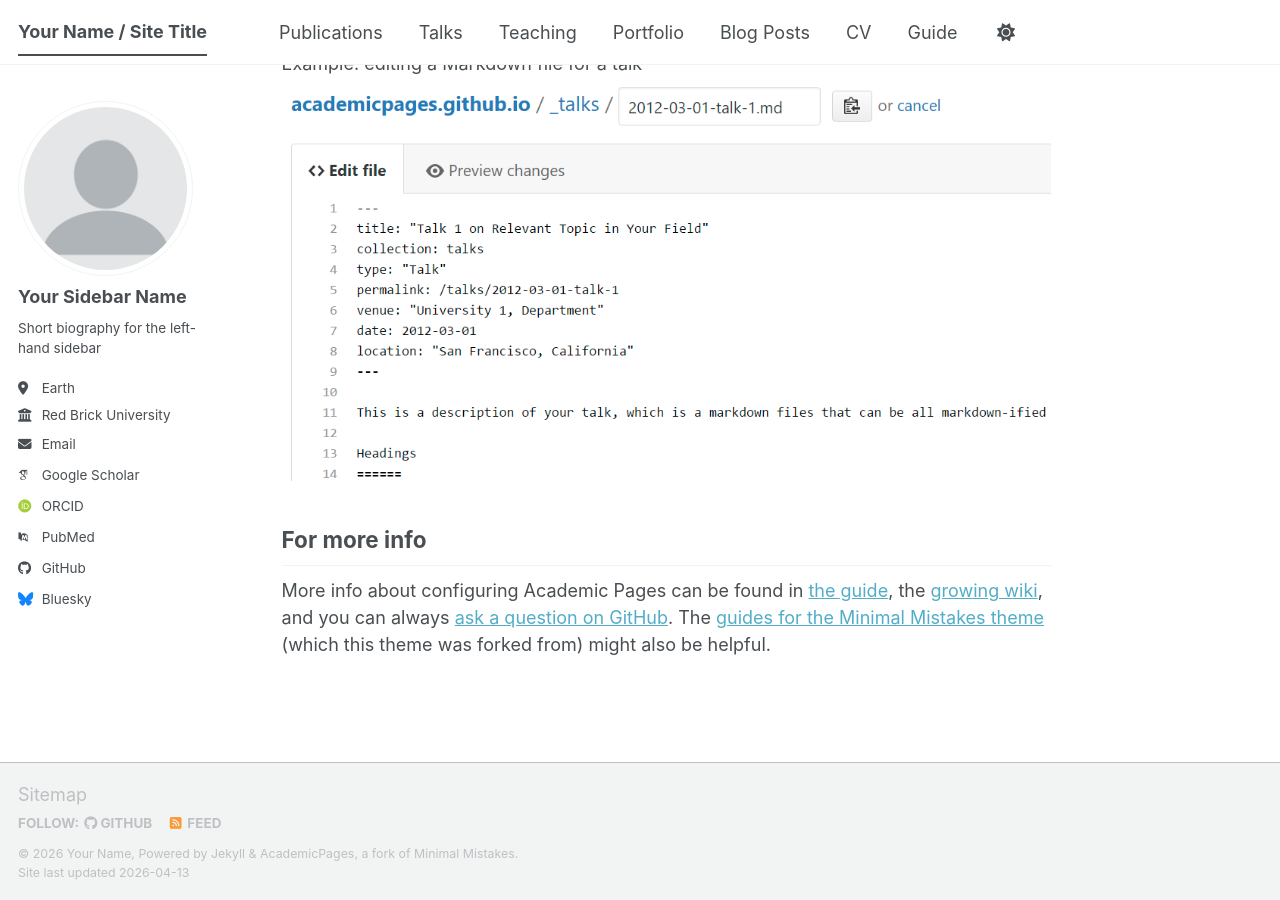
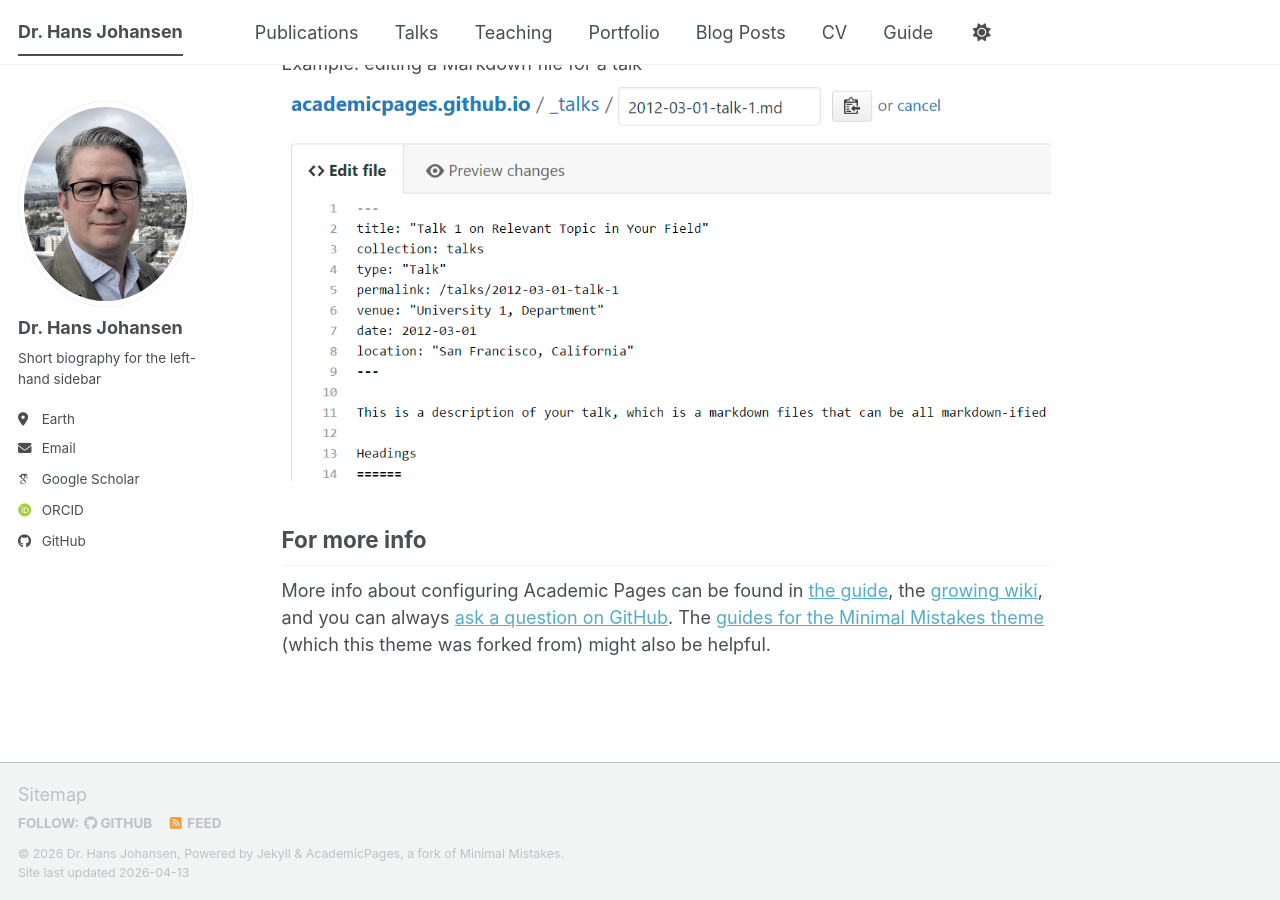
Before and after one commit to drhansj/drhansj.github.io, a Jekyll site: the page built from _pages/about.md, in a window 1280 px wide and 900 px high, scrolled down 2720 px. Built offline with Jekyll 4.4.1, drawn with Linux system fonts in a browser that asks for light colours; some web fonts are replaced; a script bundle is joined from its source files by our own code; library files that are not in the unit come from our copies.

Commit message:
Starting to update ...

```diff
--- a/_config.yml
+++ b/_config.yml
@@ -9,39 +9,39 @@
 # Basic Site Settings
 locale                   : "en-US"
 site_theme               : "default" # The available themes options are "default", "air", "sunrise", "mint", "dirt" and "contrast"
-title                    : "Your Name / Site Title"
+title                    : "Dr. Hans Johansen"
 title_separator          : "-"
-name                     : &name "Your Name"
-description              : &description "Your Name's academic portfolio"   # Update this with a general description of your site, this is the default if not overridden by a page
-url                      : https://academicpages.github.io # The base hostname & protocol for your site e.g. "https://[your GitHub username].github.io",
+name                     : &name "Dr. Hans Johansen"
+description              : &description "Dr. Hans Johansen research site"   # Update this with a general description of your site, this is the default if not overridden by a page
+url                      : https://drhansj.github.io # The base hostname & protocol for your site e.g. "https://[your GitHub username].github.io",
                                                            # or if you already have some other page hosted on Github then use "https://[your GitHub username].github.io/[Your Repo Name]"
 baseurl                  : "" # the subpath of your site, e.g. "/blog"
-repository               : "academicpages/academicpages.github.io"
+repository               : "drhansj/drhansj.github.io"
 
 # Site Author - The following control what appear as part of the author content on the side bar.
 #               If a field is blank the icon and link will not appear, otherwise it will be shown.
 #               Additional customization can be done by editing /_includes/author-profile.html
 author:
   # Biographic information
-  avatar           : "profile.png"
-  name             : "Your Sidebar Name"
+  avatar           : "headshot.jpg"
+  name             : "Dr. Hans Johansen"
   pronouns         : # example: "she/her"
   bio              : "Short biography for the left-hand sidebar"
   location         : "Earth"
-  employer         : "Red Brick University"
+  employer         : # Name "Red Brick University"
   uri              : # URL
-  email            : "none@example.org"
+  email            : "drhansj@berkeley.edu"
 
   # Academic websites
   academia         : # URL
   arxiv            : # URL - Update with the correct link to your profile
-  googlescholar    : "https://scholar.google.com/citations?user=PS_CX0AAAAAJ"
+  googlescholar    : "https://scholar.google.com/citations?user=GWE81LMAAAAJ"
   inspire-hep      : # URL
   impactstory      : # URL
-  orcid            : "https://orcid.org/yourorcidurl"
+  orcid            : "https://orcid.org/0000-0002-9644-9982"
   semantic         : # URL
   ssrn             : # URL
-  pubmed           : "https://www.ncbi.nlm.nih.gov/pubmed/?term=john+snow"
+  pubmed           : # URL
   researchgate     : # URL
   scopus           : # URL
   zotero           : # URL
@@ -51,13 +51,13 @@ author:
   bitbucket        : # Username - Update with your username on the site
   codepen          : # Username
   dribbble         : # Username
-  github           : "academicpages"
+  github           : "drhansj"
   kaggle           : # Username
   stackoverflow    : # User number or user number and name (i.e., use "1" or "1/jeff-atwood")
 
   # Social media
   artstation       : # Username
-  bluesky          : "bsky.app" # Replace this with you Bluesky username
+  bluesky          : # Username "bsky.app" # Replace this with you Bluesky username
   facebook         : # Username
   flickr           : # Username
   foursquare       : # Username
```
Also changed, not shown: images/headshot.jpg (added), images/profile.png (deleted).
